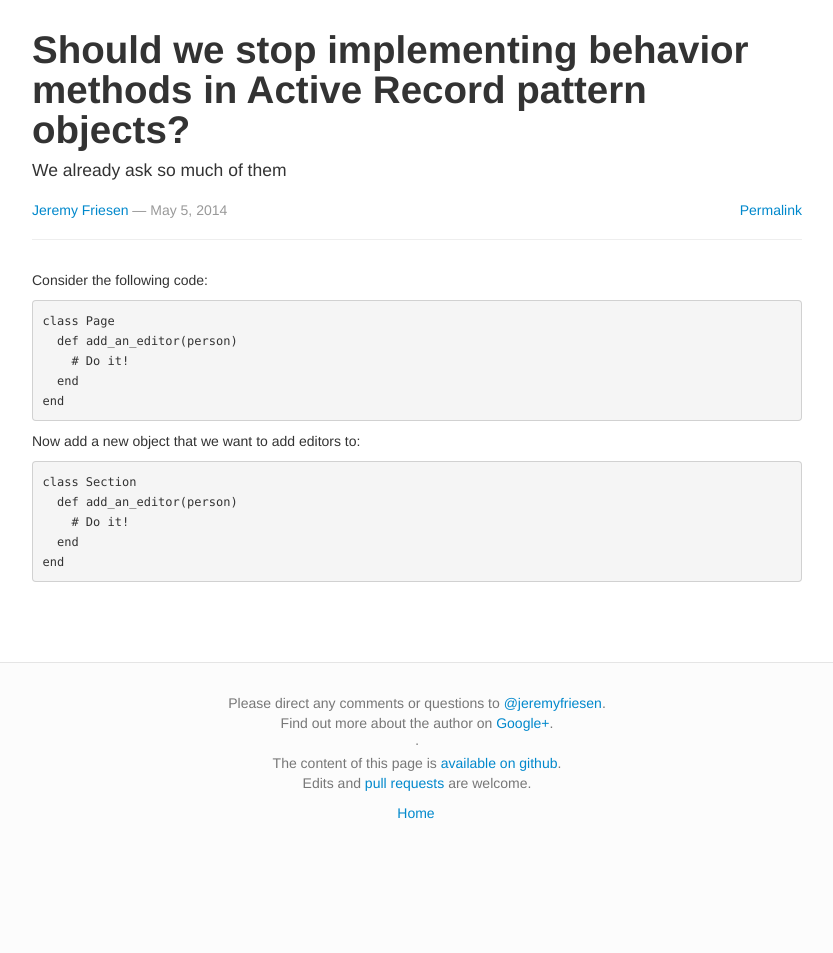
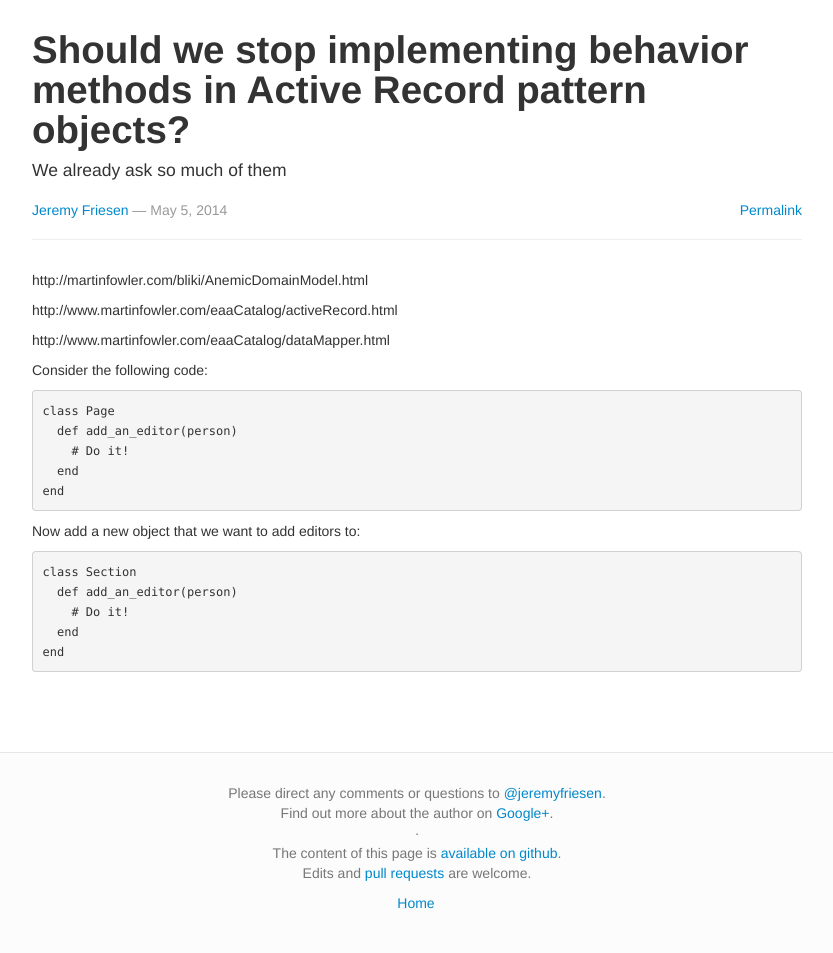
Before and after one commit to terrellt/ndlib.github.io, a Jekyll site: the page built from _posts/2014-05-05-should-we-stop-implementing-behavior-methods-in-active-record-pattern-objects.md, in a window 1280 px wide. Shown: the whole page, without its empty margins (223-1056 px from the left). Built offline with Jekyll 4.4.1, drawn with Linux system fonts in a browser that asks for light colours; Markdown is read by kramdown in place of the engine named in the settings; before the commit the page ends 900 px from its top, so only the background shows below that; part of the change alters nothing that is shown.

Commit message:
Adding references to a few different posts

```diff
--- a/_posts/2014-05-05-should-we-stop-implementing-behavior-methods-in-active-record-pattern-objects.md
+++ b/_posts/2014-05-05-should-we-stop-implementing-behavior-methods-in-active-record-pattern-objects.md
@@ -7,6 +7,12 @@ tagline:  We already ask so much of them
 title:    Should we stop implementing behavior methods in Active Record pattern objects?
 tags:     ruby, rails
 ---
+
+http://martinfowler.com/bliki/AnemicDomainModel.html
+
+http://www.martinfowler.com/eaaCatalog/activeRecord.html
+
+http://www.martinfowler.com/eaaCatalog/dataMapper.html
 
 Consider the following code:
 
```
